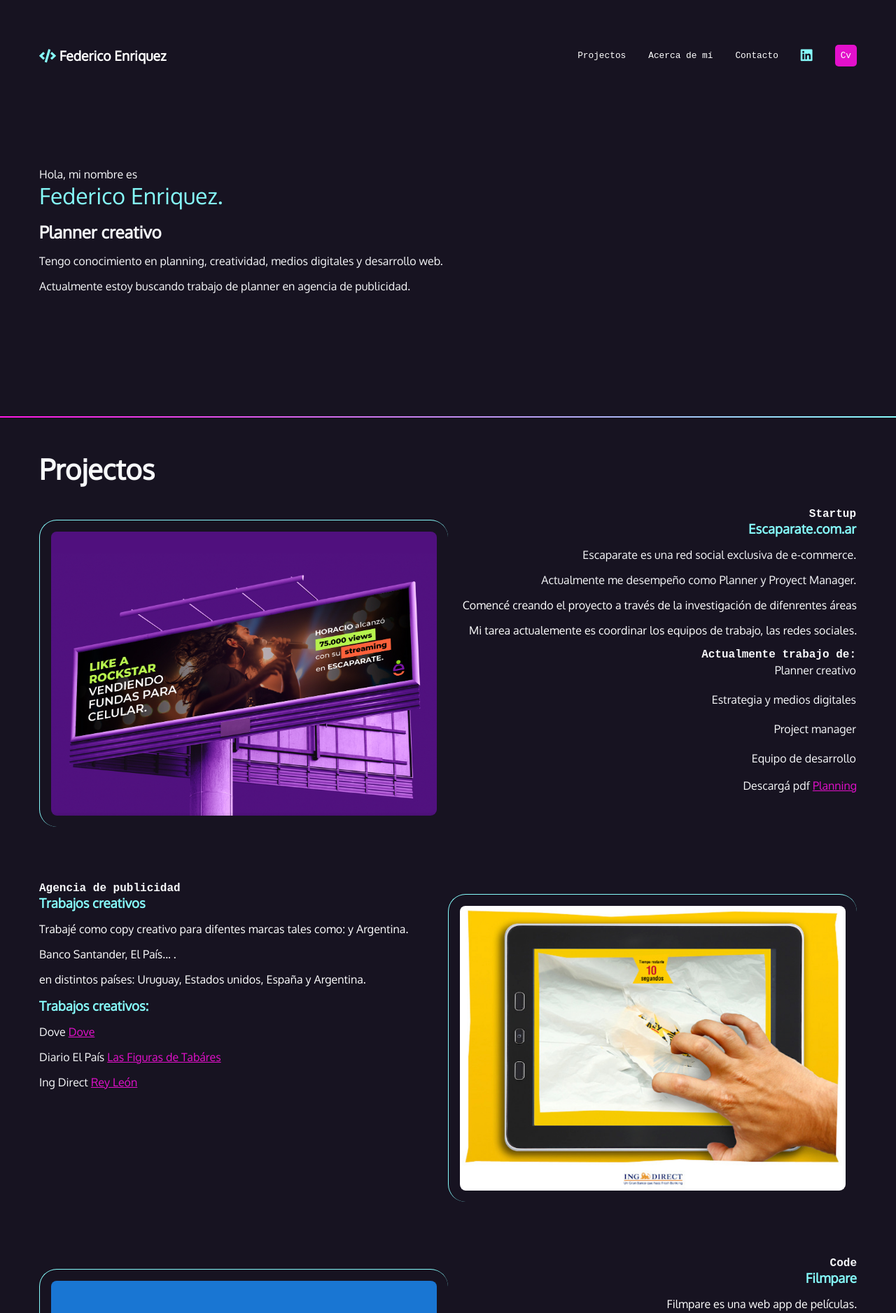
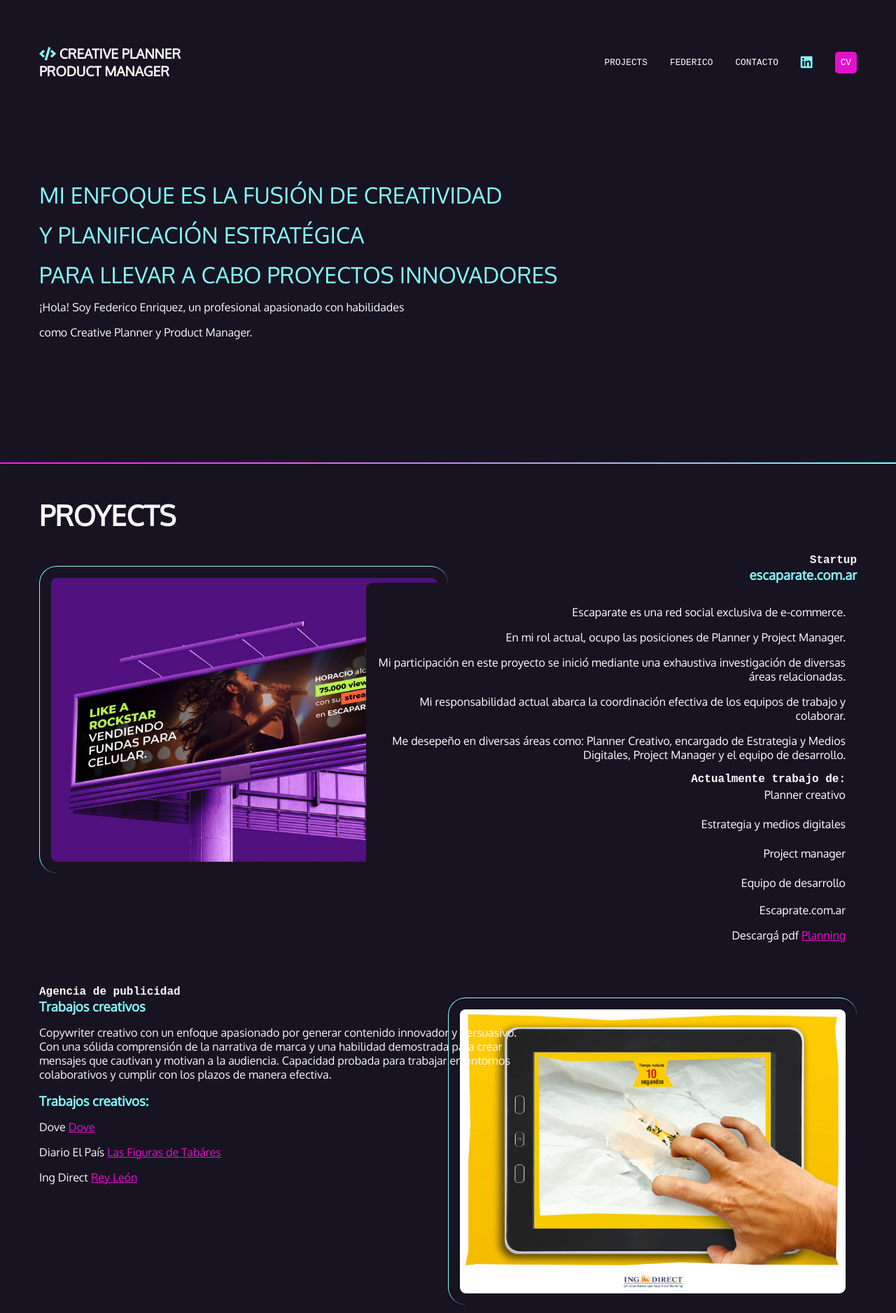
Before and after one commit to fede-dev/portfolio2022, a plain HTML site: page index.html in a window 1280 px wide. Shown: the top 1877 px of the page at 70% size. Drawn offline with Linux system fonts and the light colour scheme; a web font is replaced by a local one.

Commit message:
add:fix styles

```diff
--- a/css/style.css
+++ b/css/style.css
@@ -73,9 +73,10 @@ img {
 
 #intro {
   padding: 4rem 1rem 10rem 1rem;
-
   max-width: 1200px;
   margin: 0 auto;
+  /* background-image: url(/assets/public/1.png); */
+
 }
 
 #intro p {
@@ -91,7 +92,7 @@ img {
   font-size: 2rem;
   color: var(--aqua);
   display: block;
-  font-weight: 300;
+  font-weight: 500;
 }
 
 #intro h2 {
@@ -203,12 +204,12 @@ nav [class*="fa-"]:hover {
 }
 
 .blackbox {
-  /* padding: 1rem; */
-  /* border-radius: 10px; */
+  padding: 1rem;
+  border-radius: 10px;
   color: white;
-  /* background-color: var(--black); */
-  /* font-size: 1rem; */
-  /* line-height: 1.5; */
+  background-color: var(--black);
+  font-size: 1rem;
+
 }
 
 #projects ul {
@@ -249,7 +250,7 @@ align-items: center;
 }
 
 .list_work_container{
-  padding-right: 1px;
+
 }
 
 .list_work li{
--- a/index.html
+++ b/index.html
@@ -11,7 +11,7 @@
     <link href="https://cdnjs.cloudflare.com/ajax/libs/font-awesome/5.15.4/css/all.min.css" rel="stylesheet" />
     <link rel="icon" type="image/x-icon" href="assets/code-solid.svg">
     <link rel="stylesheet" href="css/style.css">
-    <title>Digital Strategy</title>
+    <title>federico_enriquez_cv</title>
 </head>
 
 <body>
@@ -21,13 +21,21 @@
                 <h1>
                     <a href="index.html">
                         <span class="fas fa-code" aria-hidden="true"></span>
-                        <span>Federico Enriquez</span>
+                        <span>
+                            CREATIVE PLANNER
+                        </span>
+                    </a>
+                    <a href="index.html">
+                        <!-- <span class="fas fa-code" aria-hidden="true"></span> -->
+                        <span>
+                            PRODUCT MANAGER
+                        </span>
                     </a>
                 </h1>
             </li>
-            <li><a href="#projects">Projectos</a></li>
-            <li><a href="#about_me">Acerca de mí</a></li>
-            <li><a href="#contact">Contacto</a></li>
+            <li><a href="#projects">PROJECTS</a></li>
+            <li><a href="#about_me">FEDERICO</a></li>
+            <li><a href="#contact">CONTACTO</a></li>
             <li>
                 <a href="https://ar.linkedin.com/in/federico-enriquez-2974a037" target="_blank">
                     <span class="fab fa-linkedin" aria-hidden="true"></span>
@@ -40,39 +48,52 @@
                     <span class="sr-only">Github</span>
                 </a>
             </li> -->
-            <li><a href="/assets/public/CV_Desktop_2021.pdf" target="_blank" class="button">Cv</a></li>
+            <li><a href="/assets/public/CV_Desktop_2021.pdf" target="_blank" class="button">CV</a></li>
         </ul>
     </nav>
     <section id="intro">
-        <p class="name">Hola, mi nombre es <span>Federico Enriquez.</span> </p>
-        <h2>Planner creativo</h2>
-        <p>Tengo conocimiento en planning, creatividad, medios digitales y desarrollo web.</p>
-        <p>Actualmente estoy buscando trabajo de planner en agencia de publicidad.
+        <div>
+            <p class="name"> <span>MI ENFOQUE ES LA FUSIÓN DE CREATIVIDAD
+                </span> </p>
+            <p class="name"> <span>Y PLANIFICACIÓN ESTRATÉGICA </span> </p>
+            <p class="name"> <span>PARA LLEVAR A CABO PROYECTOS INNOVADORES</span> </p>
+        </div>
+        <p>¡Hola! Soy Federico Enriquez, un profesional apasionado con habilidades
         </p>
-
+        <p>como Creative Planner y
+            Product Manager.
+        </p>
     </section>
     <div class="gradient"></div>
     <div class="section-dkblue">
         <section id="projects">
-            <h2>Projectos</h2>
+            <h2>PROYECTS</h2>
             <article class="article">
                 <div class="text">
-                    <div class="list_work_container">
                     <h4>Startup</h4>
-                        <h3>Escaparate.com.ar</h3>
-                        <div>
+                    <h3>escaparate.com.ar</h3>
+                    <!-- <div class="list_work_container">
+
+
                         <p> Escaparate es una red social exclusiva de e-commerce.</p>
                         <p>Actualmente me desempeño como Planner y Proyect Manager.</p>
-                        </div>
-                    </div>
+
+                    </div> -->
                     <div class="blackbox">
-                        <p> Comencé creando el proyecto a través de la investigación de difenrentes áreas</p>
-                        <p>
-                            Mi tarea actualemente es coordinar los equipos de trabajo,
-                            las redes sociales.</p>
-                        <!-- <p>Escaprate.com.ar<a href="https://escaparate.com.ar/"></a></p> -->
-                    </div>
-                    <div class="list_work_container">
+                        <p> Escaparate es una red social exclusiva de e-commerce.
+                        </p>
+
+                        <p> En mi rol actual, ocupo las posiciones de Planner y Project Manager.</p>
+                        <p> Mi participación en
+                            este proyecto se inició mediante una exhaustiva investigación de diversas áreas
+                            relacionadas.</p>
+                        <p>Mi responsabilidad actual abarca la coordinación efectiva de los equipos de trabajo y
+                            colaborar.</p>
+
+                        <p>Me desepeño en diversas áreas como: Planner Creativo,
+                            encargado de Estrategia y Medios Digitales, Project Manager y el equipo de
+                            desarrollo.</p>
+
                         <h4>Actualmente trabajo de:</h4>
                         <ul class="list_work">
                             <li>Planner creativo</li>
@@ -80,10 +101,12 @@
                             <li>Project manager</li>
                             <li>Equipo de desarrollo</li>
                         </ul>
+                        <p>Escaprate.com.ar<a href="https://escaparate.com.ar/"></a></p>
+                        <p>Descargá pdf
+                            <a
+                                href="https://frontendmasters.github.io/grid-flexbox-v2/grid-figure-figcaption">Planning</a>
+                        </p>
                     </div>
-                    <p>Descargá pdf
-                        <a href="https://frontendmasters.github.io/grid-flexbox-v2/grid-figure-figcaption">Planning</a>
-                    </p>
                 </div>
                 <img src="/assets/public/escaparate_portada.jpg" alt="Screenshot of the Wall of Wonder." />
             </article>
@@ -93,15 +116,12 @@
                         <h4>Agencia de publicidad</h4>
                         <h3>Trabajos creativos</h3>
                     </div>
-                    <div class="blackbox">
-                        <p> Trabajé como copy creativo para difentes marcas tales como:
-                            y Argentina.</p>
-                        <p> Banco Santander, El País...
-                            .</p>
-                        <p>
-                            en distintos países: Uruguay, Estados unidos, España
-                            y Argentina.</p>
-                    </div>
+
+                    <p>Copywriter creativo con un enfoque apasionado por generar contenido innovador y persuasivo. Con
+                        una sólida comprensión de la narrativa de marca y una habilidad demostrada para crear mensajes
+                        que cautivan y motivan a la audiencia. Capacidad probada para trabajar en entornos colaborativos
+                        y cumplir con los plazos de manera efectiva.</p>
+
                     <div class="list_work_container">
                         <h3>Trabajos creativos:</h3>
                         <p>Dove
@@ -121,9 +141,12 @@
                     <h4>Code</h4>
                     <h3>Filmpare</h3>
                     <p class="blackbox">
-                        Filmpare es una web app de películas.
+                        Creación de experiencias web dinámicas y funcionales. Conocimiento
+                        fullstack en tecnologías JavaScript. Experiencia en la implementación de
+                        soluciones frontend y backend para optimizar la usabilidad y la eficiencia. Habilidades
+                        en frameworks como React y Node.js.
                     </p>
-                    <p class="blackbox">
+                    <p>
                         Filmpare:
                         <a target="_blank"
                             href="https://filmpare-app.netlify.app/">https://filmpare-app.netlify.app/</a>
@@ -136,28 +159,33 @@
                         <li>Alan AI</li>
                     </ul>
                 </div>
+
                 <img src="/assets/public/filmpare.jpg" alt="Screenshot of the Frontend Masters Bootcamp." />
             </article>
 
         </section>
     </div>
     <div class="gradient"></div>
-    <section class="about_me" id="about_me">
-        <div class="article">
-            <div class="about_me">
-                <h2 class="about_me">Acerca de mí</h2>
+    <section class="article">
+        <div>
+            <h2>Acerca de mí</h2>
             <div class="personal_photo">
                 <img src="/assets/public/yo.png" alt="Federico Enriquez picture" />
             </div>
         </div>
         <div class="text">
-                <div class="about_me">
-                    <p>Actualmente trabajo en Escaparate como Project Manager.</p>
-                    <p>Coordino un equipo en el cual trabajo con ellos en diferentes áreas tales como:
-                        desarrollo web, planificación estrategica, medios digitales y creatividad.</p>
-                    <p>Estudié planificación estatregica, product manager, medios digitales y desarrollo web para
-                        obtener
-                        una amplía mirada.</p>
+            <div>
+                <p>Mi enfoque se centra en la creación de valor para las marcas mediante la conexión de ideas con
+                    las necesidades de los usuarios. Considero esencial investigar todas las aristas para lograr una
+                    conexión efectiva.</p>
+
+                <p>Con una comprensión profunda de la tecnología y los lenguajes de programación, adapto mis
+                    habilidades a un entorno en constante evolución. Actualmente, lidero y colaboro en equipos para
+                    escaparate.com.ar, desde el desarrollo de la marca hasta la ejecución en el desarrollo web.</p>
+
+                <p> Mi combinación de visión estratégica, conocimiento técnico y habilidades de liderazgo garantiza
+                    resultados excepcionales en cada proyecto, superando las expectativas y contribuyendo al éxito a
+                    largo plazo de la organización.</p>
             </div>
             <div>
                 <h4 class="about_me">Estudios:</h4>
@@ -171,7 +199,7 @@
                 </ul>
             </div>
         </div>
-        </div>
+
     </section>
     <div class="gradient"></div>
     <div class="section-plum">
```
Also changed, not shown: assets/public/1.png (added), assets/public/Miro_.png (added). Lines whose indentation alone changed are shown as unchanged.
